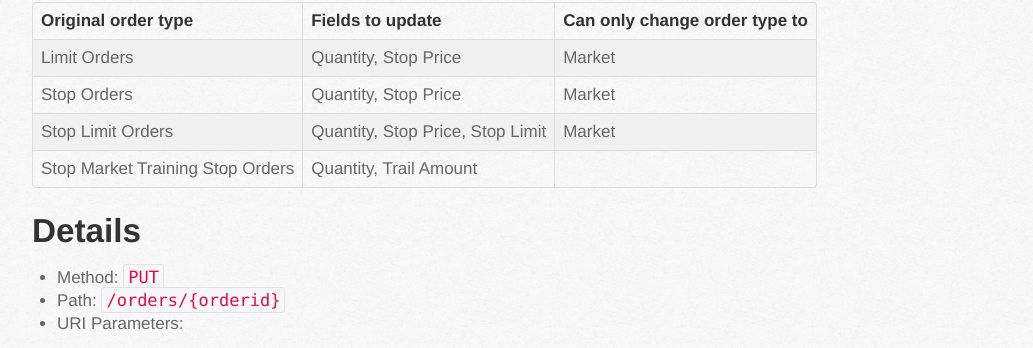
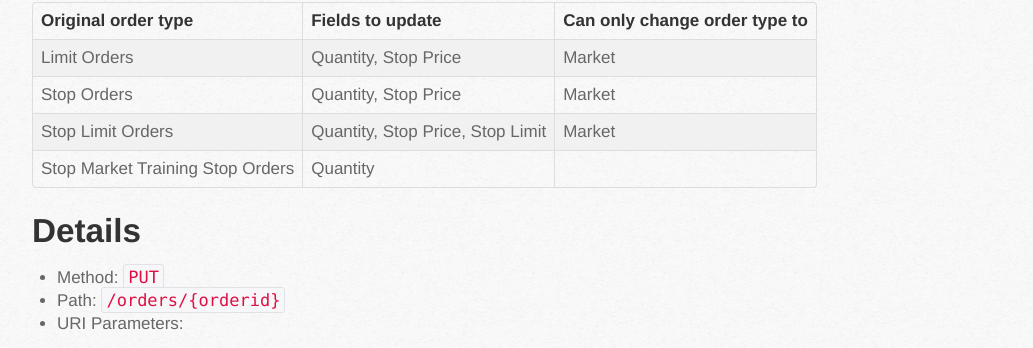
Before and after one commit to tradestation/webapi-docs, a Jekyll site: the page built from en/orders/update-order.md, in a window 1280 px wide and 900 px high, scrolled down 453 px. Shown: the part 101-449 px from the top of the window, without its empty margins (108-1141 px from the left). Built offline with Jekyll 4.4.1, drawn with Linux system fonts in a browser that asks for light colours; nearby versions of some CDN libraries.

Commit message:
Remove ability to update trailing stop params in update order resource

```diff
--- a/en/orders/update-order.md
+++ b/en/orders/update-order.md
@@ -17,7 +17,7 @@ Resource for updating an open order. You cannot update an order that has been fi
 | Limit Orders                     | Quantity, Stop Price             | Market                        |
 | Stop Orders                      | Quantity, Stop Price             | Market                        |
 | Stop Limit Orders                | Quantity, Stop Price, Stop Limit | Market                        |
-| Stop Market Training Stop Orders | Quantity, Trail Amount           |                               |
+| Stop Market Training Stop Orders | Quantity                         |                               |
 
 ### Details
 
```
